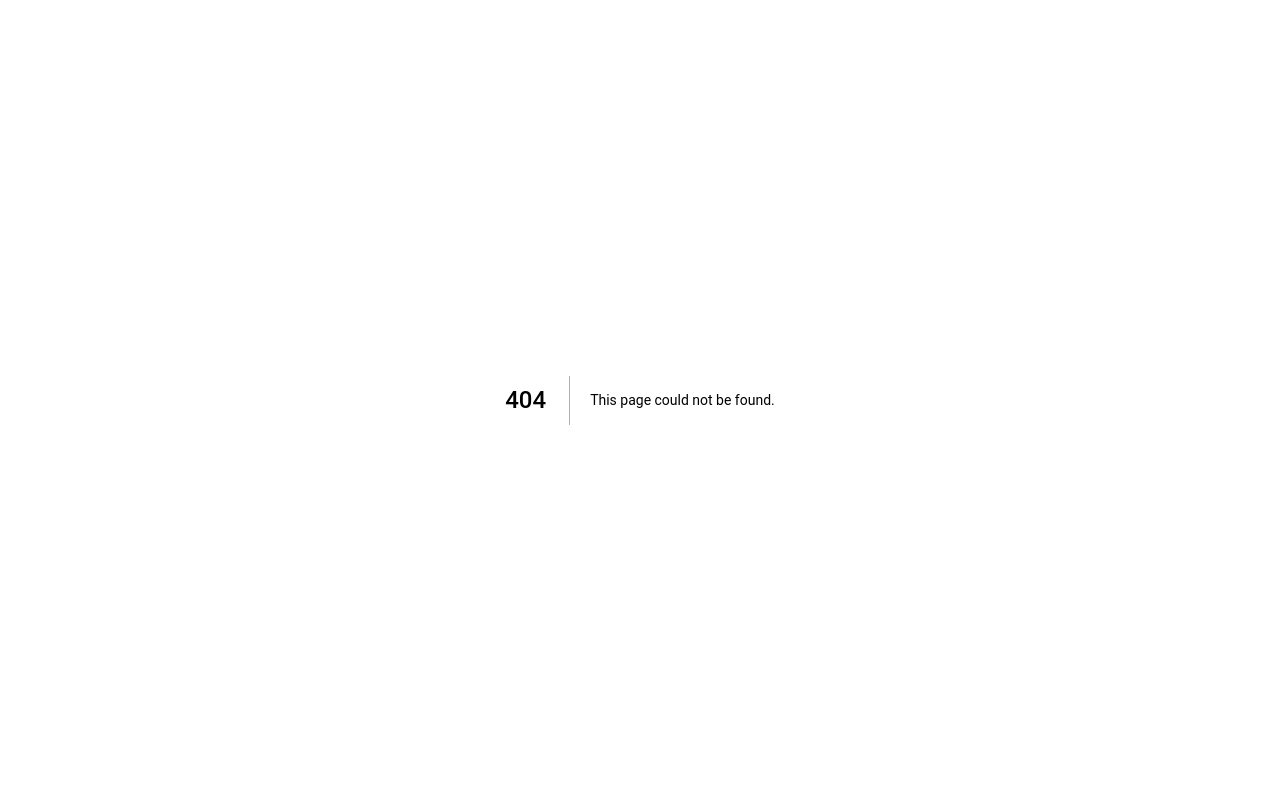
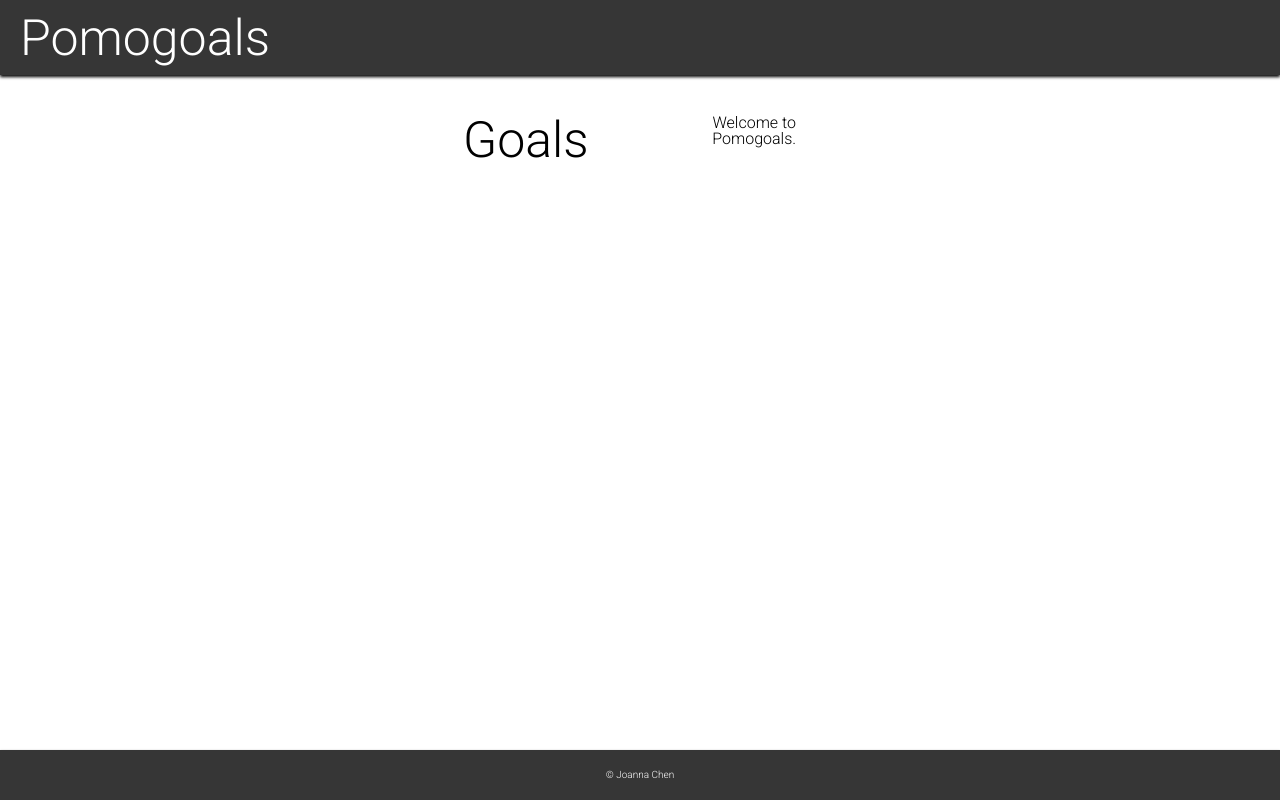
Before and after one commit to joannerd/pomoplan, a Next.js app: page /goals in a window 1280 px wide. Before the commit this address had no page. Built offline with nearby package versions, Linux system fonts and the light colour scheme.

Commit message:
Add wip goal tracker (power outage)

```diff
--- /dev/null
+++ b/components/GoalManager.tsx
@@ -0,0 +1,16 @@
+const GoalManager = (): React.ReactElement => {
+
+  return (
+    <main>
+      <article className="flex-column-centered">
+        <h1>Goals</h1>
+
+      </article>
+      <article>
+        <p>Welcome to Pomogoals.</p>
+      </article>
+    </main>
+  );
+};
+
+export default GoalManager;
--- a/components/TimerBar.tsx
+++ b/components/TimerBar.tsx
@@ -3,12 +3,12 @@ import { useTimer } from '../context/TimerContext';
 import { useError, ErrorType } from '../context/ErrorContext';
 import Stopwatch from './Stopwatch';
 import ValidationErrors from './ValidationErrors';
+import { removeStoredTimers } from '../lib/storage';
 
 const TimerBar = (): React.ReactElement => {
   const {
     breakTimer,
     sessionTimer,
-    removeStoredTimers,
   } = useTimer();
 
   const {
--- /dev/null
+++ b/pages/goals/index.tsx
@@ -0,0 +1,28 @@
+import Head from 'next/head';
+import GoalManager from '../../components/GoalManager';
+
+const GoalTracker = (): React.ReactElement => (
+  <div className="flex-column-centered container">
+    <Head>
+      <title>Pomoplan - Goals</title>
+      <link rel="icon" href="/favicon.ico" />
+      <link
+        href="https://fonts.googleapis.com/css2?family=Roboto:wght@300&display=swap"
+        rel="stylesheet"
+      />
+    </Head>
+
+    <header>
+      <h1>Pomogoals</h1>
+    </header>
+    <GoalManager />
+
+    <footer className="flex-row-centered">
+      <a href="https://junnac.com/" target="_blank" rel="noopener noreferrer">
+        © Joanna Chen
+      </a>
+    </footer>
+  </div>
+);
+
+export default GoalTracker;
--- a/pages/index.tsx
+++ b/pages/index.tsx
@@ -6,10 +6,10 @@ import TimerProvider from '../components/providers/TimerProvider';
 import ErrorProvider from '../components/providers/ErrorProvider';
 
 import Head from 'next/head'
-import Home from '../components/Home';
+import TaskManager from '../components/TaskManager';
 import TimerBar from '../components/TimerBar';
 
-const Root = () => (
+const Root = (): React.ReactElement => (
   <DndProvider backend={HTML5Backend}>
     <div className="flex-column-centered container">
       <Head>
@@ -29,7 +29,7 @@ const Root = () => (
           </ErrorProvider>
         </header>
         <TaskProvider>
-          <Home />
+          <TaskManager />
         </TaskProvider>
       </TimerProvider>
 
```
Also changed, not shown: components/TaskManager.tsx (renamed from components/Home.tsx, +9 -8 lines).
